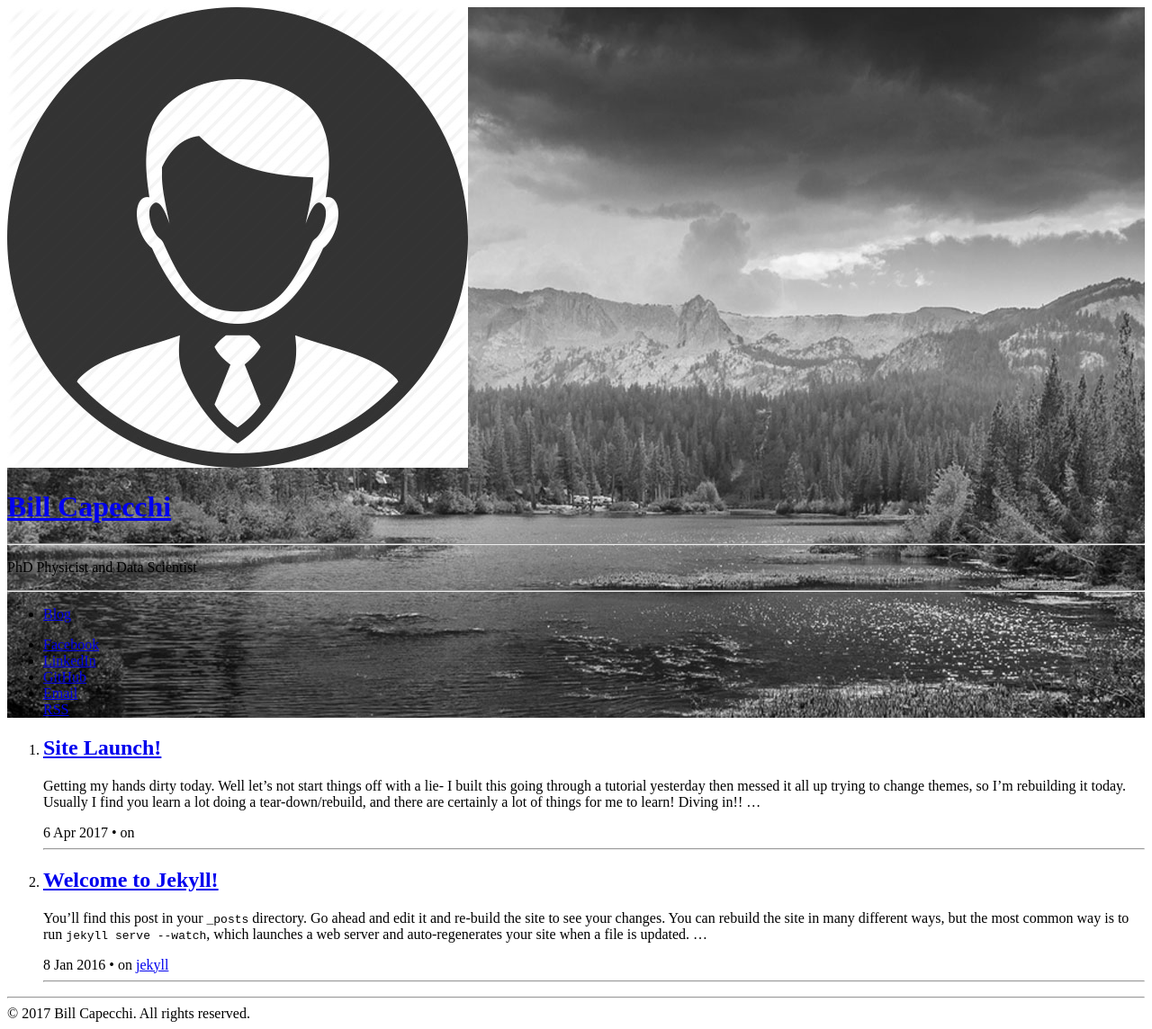
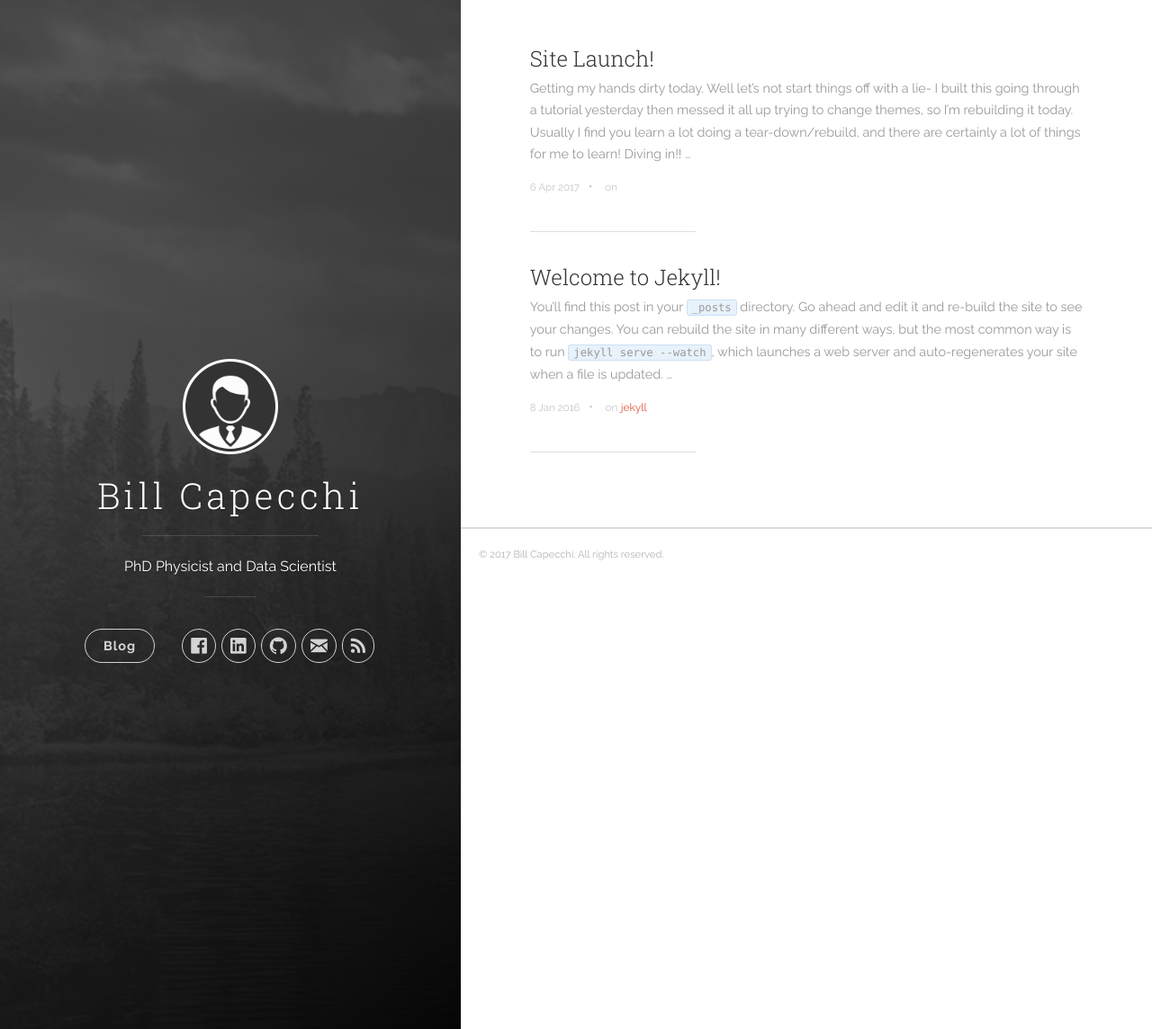
Before and after one commit to capecchi/capecchi.github.io, a Jekyll site: the page built from index.html, in a window 1280 px wide and 1144 px high. Shown: the whole window at 90% size. Built offline with Jekyll 4.4.1, drawn with Linux system fonts in a browser that asks for light colours; nearby versions of some CDN libraries; the list of posts is cut into pages by our own code.

Commit message:
Update head.html

```diff
--- a/_includes/head.html
+++ b/_includes/head.html
@@ -40,7 +40,7 @@
   <meta name="msapplication-TileImage" content="{{ "images/favicons/mstile-144x144.png" | prepend: site.baseurl }}">
   <meta name="theme-color" content="#ffffff">
 
-  <link rel="stylesheet" href="capecchi.github.io/css/main.css">
+  <link rel="stylesheet" href="{{ "css/main.css" | prepend: site.url }}">
   <link rel="canonical" href="{{ page.url | replace:'index.html','' | prepend: site.baseurl | prepend: site.url }}">
   <link rel="alternate" type="application/rss+xml" title="{{ site.title }}" href="{{ site.baseurl }}feed.xml">
 </head>
```
